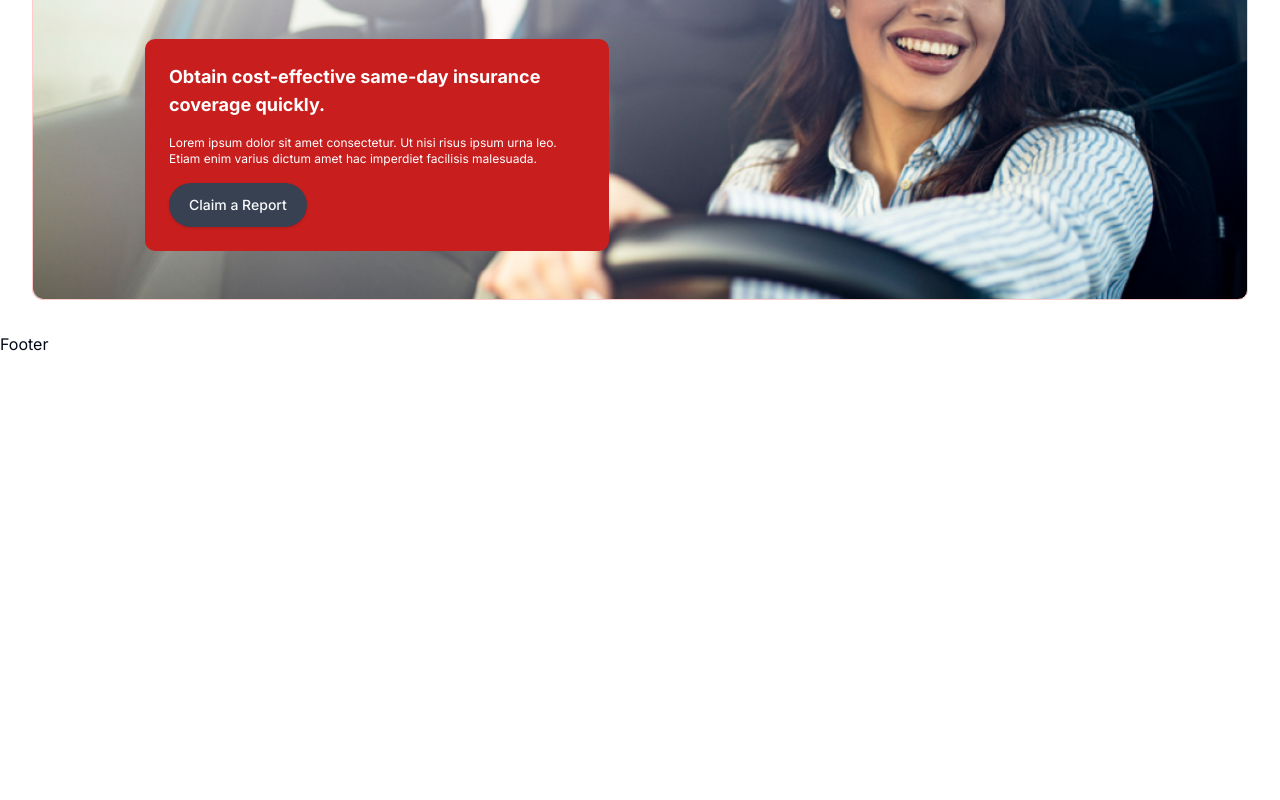
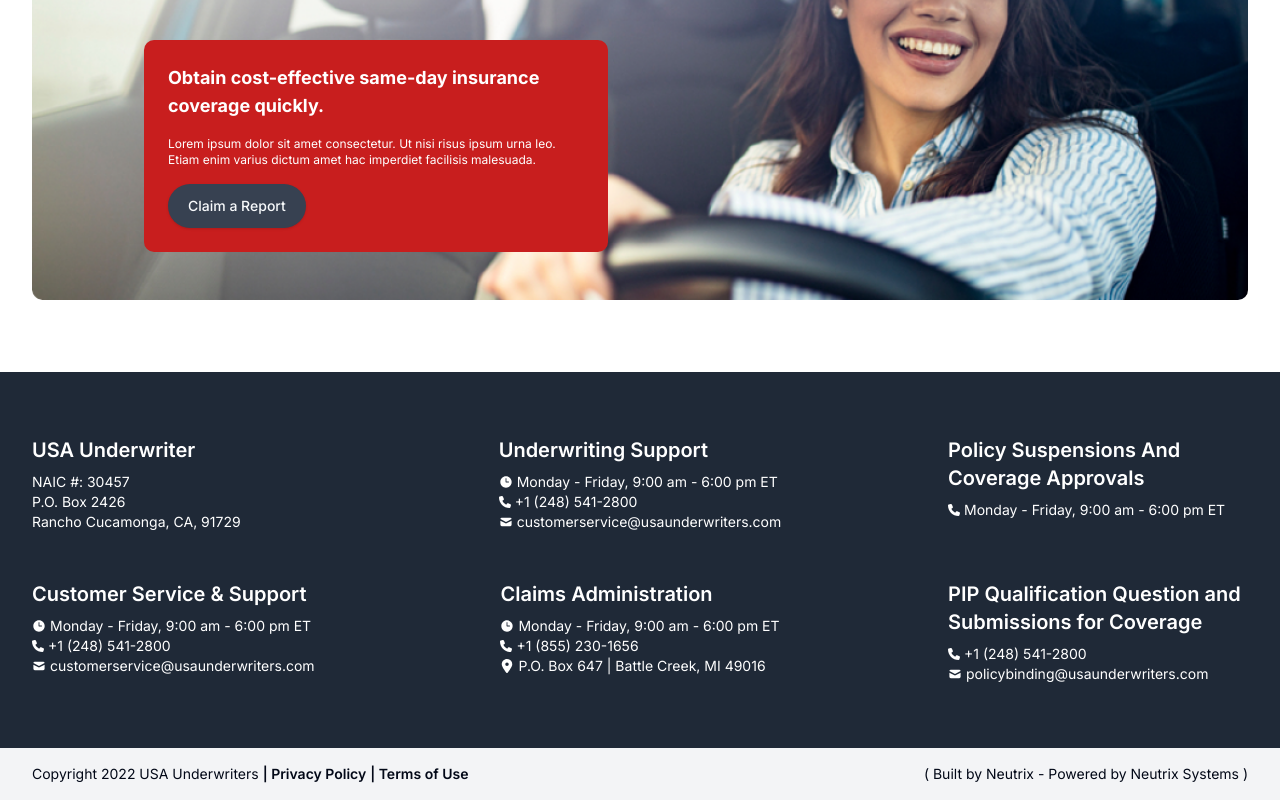
Before and after one commit to nazmulrony/daniyal-technologies-task, a Next.js app: page / in a window 1280 px wide. Shown: the part 1506-2306 px from the top of the page. Before the commit the page ends 1862 px from the top, so only its background shows below. Built offline with nearby package versions, Linux system fonts and the light colour scheme.

Commit message:
desktop view footer added

```diff
--- a/src/components/footer/footer.jsx
+++ b/src/components/footer/footer.jsx
@@ -1,3 +1,129 @@
+import { HiClock } from "react-icons/hi2";
+import { FaPhoneAlt } from "react-icons/fa";
+import { HiMail } from "react-icons/hi";
+import { FaLocationDot, FaPhone } from "react-icons/fa6";
 export default function Footer() {
-    return <div>Footer</div>;
+    return (
+        <div className=" mt-10">
+            <div className="bg-gray-800 py-10 l lg:py-16">
+                <div className="container md:px-8 mx-auto grid grid-cols-3 gap-y-12 text-white">
+                    <div>
+                        <div className="flex flex-col max-w-[18.75rem]">
+                            <h3 className="text-xl font-semibold mb-2">
+                                USA Underwriter
+                            </h3>
+                            <span className="text-sm">NAIC #: 30457</span>
+                            <span className="text-sm">P.O. Box 2426</span>
+                            <span className="text-sm">
+                                Rancho Cucamonga, CA, 91729
+                            </span>
+                        </div>
+                    </div>
+                    <div className="flex justify-center">
+                        <div className="flex flex-col max-w-[18.75rem] ">
+                            <h3 className="text-xl font-semibold mb-2">
+                                Underwriting Support
+                            </h3>
+                            <span className="text-sm flex items-center">
+                                <HiClock className="mr-1" /> Monday - Friday,
+                                9:00 am - 6:00 pm ET
+                            </span>
+                            <span className="text-sm flex items-center">
+                                <FaPhone className="mr-1 text-xs" />
+                                +1 (248) 541-2800
+                            </span>
+                            <span className="text-sm flex items-center">
+                                <HiMail className="mr-1" />{" "}
+                                customerservice@usaunderwriters.com
+                            </span>
+                        </div>
+                    </div>
+                    <div className="flex justify-end">
+                        <div className="flex flex-col max-w-[18.75rem] ">
+                            <h3 className="text-xl font-semibold mb-2">
+                                Policy Suspensions And Coverage Approvals
+                            </h3>
+
+                            <span className="text-sm flex items-center">
+                                <FaPhone className="mr-1 text-xs" />
+                                Monday - Friday, 9:00 am - 6:00 pm ET
+                            </span>
+                        </div>
+                    </div>
+
+                    <div>
+                        <div className="flex flex-col max-w-[18.75rem]">
+                            <h3 className="text-xl font-semibold mb-2">
+                                Customer Service & Support
+                            </h3>
+                            <span className="text-sm flex items-center">
+                                <HiClock className="mr-1" /> Monday - Friday,
+                                9:00 am - 6:00 pm ET
+                            </span>
+                            <span className="text-sm flex items-center">
+                                <FaPhone className="mr-1 text-xs" />
+                                +1 (248) 541-2800
+                            </span>
+                            <span className="text-sm flex items-center">
+                                <HiMail className="mr-1" />{" "}
+                                customerservice@usaunderwriters.com
+                            </span>
+                        </div>
+                    </div>
+                    <div className="flex justify-center">
+                        <div className="flex flex-col max-w-[18.75rem]">
+                            <h3 className="text-xl font-semibold mb-2">
+                                Claims Administration
+                            </h3>
+                            <span className="text-sm flex items-center">
+                                <HiClock className="mr-1" />
+                                Monday - Friday, 9:00 am - 6:00 pm ET
+                            </span>
+                            <span className="text-sm flex items-center">
+                                <FaPhone className="mr-1 text-xs" />
+                                +1 (855) 230-1656
+                            </span>
+                            <span className="text-sm flex items-center">
+                                <FaLocationDot className="mr-1" /> P.O. Box 647
+                                | Battle Creek, MI 49016
+                            </span>
+                        </div>
+                    </div>
+                    <div className="flex justify-end">
+                        <div className="flex flex-col max-w-[18.75rem] ">
+                            <h3 className="text-xl font-semibold mb-2">
+                                PIP Qualification Question and Submissions for
+                                Coverage
+                            </h3>
+
+                            <span className="text-sm flex items-center">
+                                <FaPhone className="mr-1 text-xs" />
+                                +1 (248) 541-2800
+                            </span>
+                            <span className="text-sm flex items-center">
+                                <HiMail className="mr-1" />{" "}
+                                policybinding@usaunderwriters.com
+                            </span>
+                        </div>
+                    </div>
+                </div>
+            </div>
+            <div className="bg-gray-100 py-4 text-sm">
+                <div className="container mx-auto md:px-8 flex justify-between items-center">
+                    <p>
+                        Copyright 2022 USA Underwriters{" "}
+                        <span className="font-semibold cursor-pointer">
+                            | Privacy Policy
+                        </span>{" "}
+                        <span className="font-semibold cursor-pointer">
+                            | Terms of Use
+                        </span>
+                    </p>
+                    <span>
+                        ( Built by Neutrix - Powered by Neutrix Systems )
+                    </span>
+                </div>
+            </div>
+        </div>
+    );
 }
--- a/src/components/home/quick-coverage-hub.jsx
+++ b/src/components/home/quick-coverage-hub.jsx
@@ -2,7 +2,7 @@ import { Button } from "../ui/button";
 
 export default function QuickCoverageHub() {
     return (
-        <div className="sm:h-[20rem] lg:h-[34.65rem] rounded-[10px] bg-[url('/images/woman-on-car.png')] bg-cover bg-no-repeat overflow-hidden border relative border-red-200">
+        <div className="sm:h-[20rem] lg:h-[34.65rem] rounded-[10px] bg-[url('/images/woman-on-car.png')] bg-cover bg-no-repeat overflow-hidden  relative ">
             <div className="bg-primary p-6 rounded-[10px]  w-full sm:max-w-[29rem] text-white  sm:absolute  bottom-6 left-12 lg:bottom-12 lg:left-28">
                 <h3 className="font-bold text-lg">
                     Obtain cost-effective same-day insurance coverage quickly.
```
